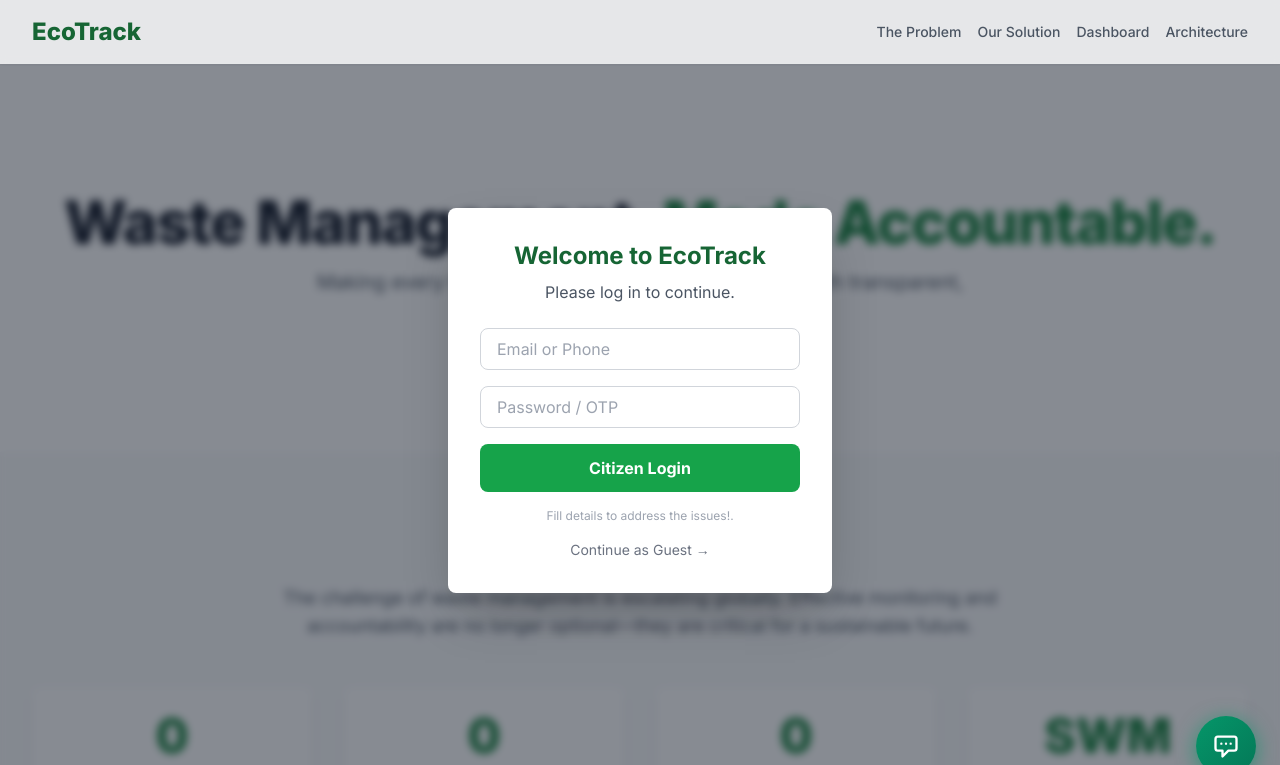
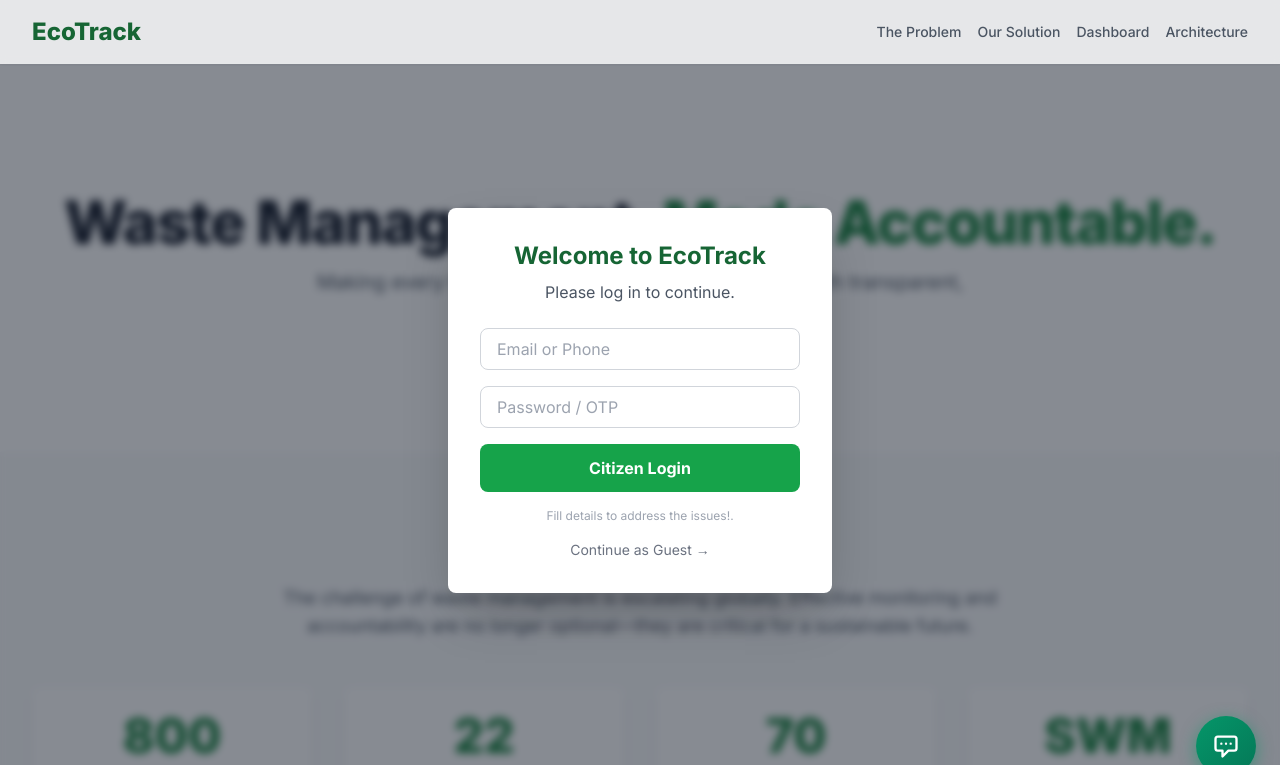
Before and after one commit to CreativeArun/EcoTrack, a plain HTML site: page Frontend/index.html in a window 1280 px wide. Shown: the top 765 px of the page. Drawn offline with nearby package versions, Linux system fonts and the light colour scheme.

Commit message:
Intial Commit

```diff
--- a/Frontend/index.html
+++ b/Frontend/index.html
@@ -11,7 +11,7 @@
     <link rel="preconnect" href="https://fonts.googleapis.com">
     <link rel="preconnect" href="https://fonts.gstatic.com" crossorigin>
     <link href="https://fonts.googleapis.com/css2?family=Inter:wght@400;500;600;700;800&display=swap" rel="stylesheet">
-    <script src="app.js"></script>
+    <script src="script.js"></script>
     <link rel="stylesheet" href="style1.css">
     <link rel="stylesheet" href="chatbot.css">
 
--- a/api/index.js
+++ b/api/index.js
@@ -11,8 +11,8 @@ const PORT = process.env.PORT || 3001;
 
 app.use(cors());
 app.use(express.json());
-// Tell Express to serve everything inside the 'frontend' folder
-app.use(express.static('frontend'));
+// Tell Express to serve everything inside the 'Frontend' folder
+app.use(express.static('../Frontend'));
 
 // The base URL for the OpenAI-compatible router
 const API_BASE_URL = "https://router.huggingface.co/v1";
```
